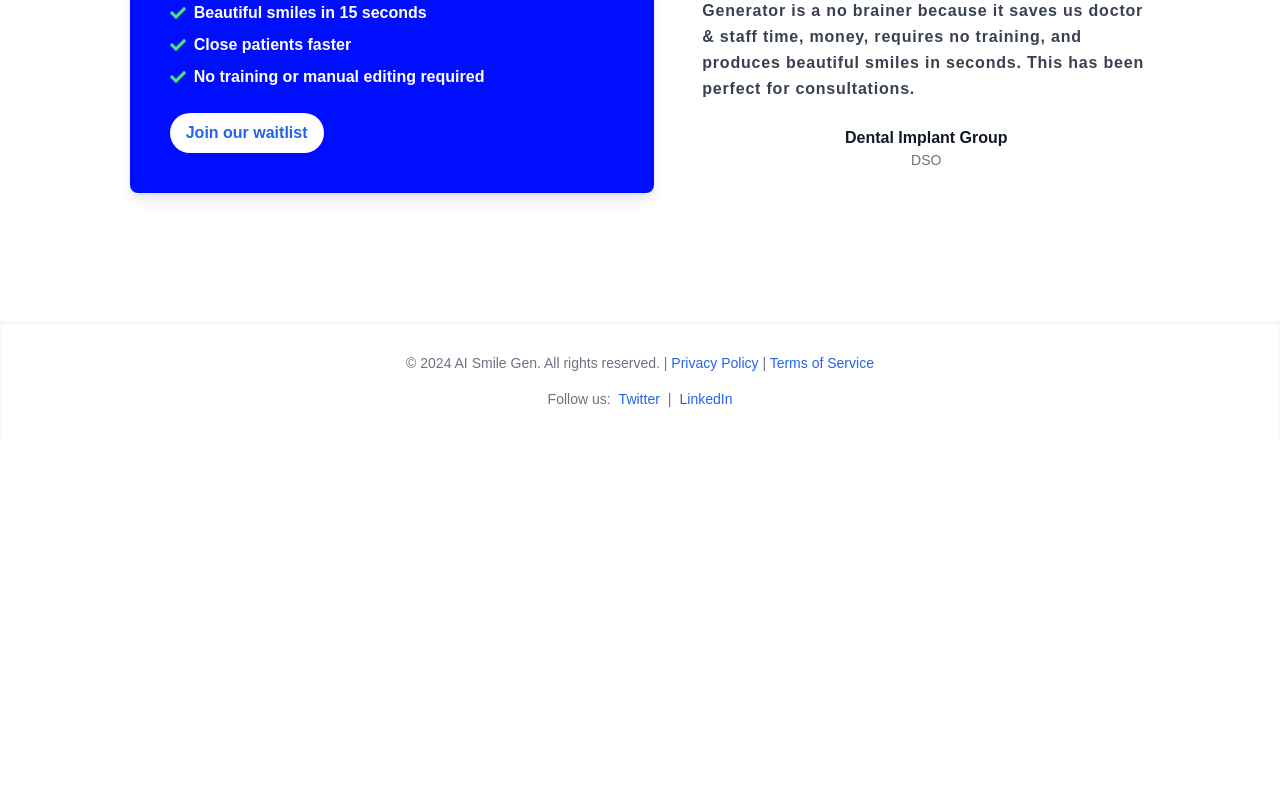
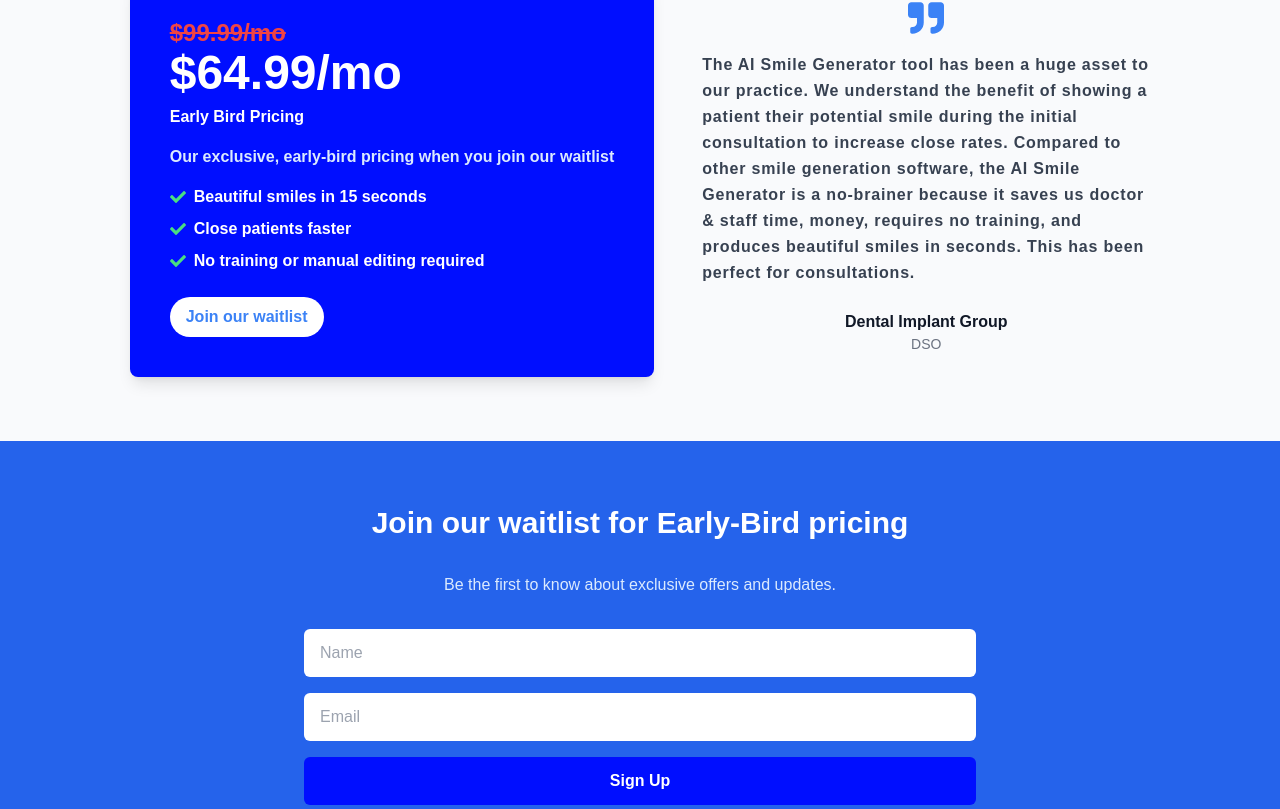
Before and after one commit to lkingl123/ai_smile_gen, a Next.js app: page / in a window 1280 px wide. Shown: the part 2831-3640 px from the top of the page. Before the commit the page ends 3272 px from the top, so only its background shows below. Built offline with nearby package versions, Linux system fonts and the light colour scheme; no server answers.

Commit message:
added waitlist

```diff
--- a/src/app/page.tsx
+++ b/src/app/page.tsx
@@ -68,7 +68,7 @@ export default function HomePage() {
   };
 
   return (
-    <main className="min-h-screen flex flex-col items-center relative overflow-hidden pt-[80px] lg:pt-[180px]">
+    <main className="min-h-screen bg-light-blue flex flex-col items-center relative overflow-hidden pt-[80px] lg:pt-[180px]">
       {/* Header */}
       <Header />
       {/* Hero Section */}
@@ -277,7 +277,20 @@ export default function HomePage() {
       </motion.section>
 
       {/* Feature Section 3 */}
-      <section className="w-full bg-white py-16 px-8 flex flex-col md:flex-row justify-center items-center gap-12">
+      <section className="w-full py-16 px-8 flex flex-col items-center gap-12">
+        {/* Heading Section */}
+        <div className="text-center">
+          <h3 className="text-2xl md:text-4xl font-extrabold text-gray-800 mt-8">
+            Join our Waitlist to Lock In Your Price
+          </h3>
+          <p className="text-gray-400 text-sm md:text-base mt-2 mb-8">
+            No payment required upon sign up
+          </p>
+        </div>
+
+        {/* Main Content Section */}
+        <div className="w-full flex flex-col md:flex-row justify-center items-center gap-12">
+          {/* Pricing Section */}
           <div className="bg-blue-dark text-white p-6 md:p-10 rounded-lg shadow-lg text-center md:text-left">
             <p className="text-xl md:text-2xl font-semibold line-through text-red-500">
               $99.99/mo
@@ -286,7 +299,7 @@ export default function HomePage() {
             <p className="mt-2 text-sm md:text-base font-bold">
               Early Bird Pricing
             </p>
-          <p className="text-gray-400 mt-4 font-bold">
+            <p className="text-blue-100 mt-4 font-bold">
               Our exclusive, early-bird pricing when you join our waitlist
             </p>
             <ul className="mt-4 space-y-2 text-left">
@@ -304,26 +317,69 @@ export default function HomePage() {
             </ul>
             <Link
               href="/waitlist"
-            className="inline-block mt-6 bg-white text-blue-600 px-4 py-2 rounded-full font-bold hover:opacity-80"
+              className="inline-block mt-6 bg-white text-blue-500 px-4 py-2 rounded-full font-bold hover:opacity-80"
             >
               Join our waitlist
             </Link>
           </div>
+
+          {/* Testimonial Section */}
           <div className="text-gray-700 max-w-md text-center">
-          <FaQuoteRight className="text-blue-dark text-4xl mb-4 mx-auto" />
+            <FaQuoteRight className="text-blue-500 text-4xl mb-4 mx-auto" />
             <p className="text-l font-bold leading-relaxed tracking-wider text-left">
               The AI Smile Generator tool has been a huge asset to our practice.
-            We understand the benefit of showing a patient their potential smile
-            during the initial consultation to increase close rates. Compared to
-            other smile generation software, the AI Smile Generator is a no
-            brainer because it saves us doctor & staff time, money, requires no
-            training, and produces beautiful smiles in seconds. This has been
-            perfect for consultations.
+              We understand the benefit of showing a patient their potential
+              smile during the initial consultation to increase close rates.
+              Compared to other smile generation software, the AI Smile
+              Generator is a no-brainer because it saves us doctor & staff time,
+              money, requires no training, and produces beautiful smiles in
+              seconds. This has been perfect for consultations.
             </p>
             <p className="mt-6 font-semibold text-gray-900">
               Dental Implant Group
             </p>
             <p className="text-sm text-gray-500">DSO</p>
+          </div>
+        </div>
+      </section>
+
+      {/* Feature Section - Waitlist */}
+      <section className="relative w-full bg-blue-dark text-white py-16 px-8 flex flex-col items-center">
+        {/* Curved Background */}
+        <div className="absolute inset-0 bg-blue-600 z-0"></div>
+
+        {/* Content */}
+        <div className="relative z-10 w-full max-w-2xl text-center">
+          <h2 className="text-2xl md:text-3xl font-extrabold mb-8">
+            Join our waitlist for Early-Bird pricing
+          </h2>
+          <p className="text-blue-100 text-sm md:text-base mt-2">
+            Be the first to know about exclusive offers and updates.
+          </p>
+
+          {/* Form */}
+          <form className="mt-8 space-y-4">
+            <div>
+              <input
+                type="text"
+                placeholder="Name"
+                className="w-full px-4 py-3 rounded-md text-gray-800 focus:ring-2 focus:ring-blue-400 focus:outline-none"
+              />
+            </div>
+            <div>
+              <input
+                type="email"
+                placeholder="Email"
+                className="w-full px-4 py-3 rounded-md text-gray-800 focus:ring-2 focus:ring-blue-400 focus:outline-none"
+              />
+            </div>
+            <button
+              type="submit"
+              className="w-full px-4 py-3 bg-blue-dark text-white font-bold rounded-md hover:bg-blue-700 focus:outline-none focus:ring-2 focus:ring-blue-400"
+            >
+              Sign Up
+            </button>
+          </form>
         </div>
       </section>
 
--- a/tailwind.config.ts
+++ b/tailwind.config.ts
@@ -16,6 +16,7 @@ export default {
           light: "#5A5AFF", // Optional: lighter blue
           dark: "#000eff", // Optional: darker blue
         },
+        'light-blue': '#f9fafc', // Correct standalone color
       },
       fontFamily: {
         sans: ["Poppins", "ui-sans-serif", "system-ui"],
```
Lines whose indentation alone changed are shown as unchanged.
